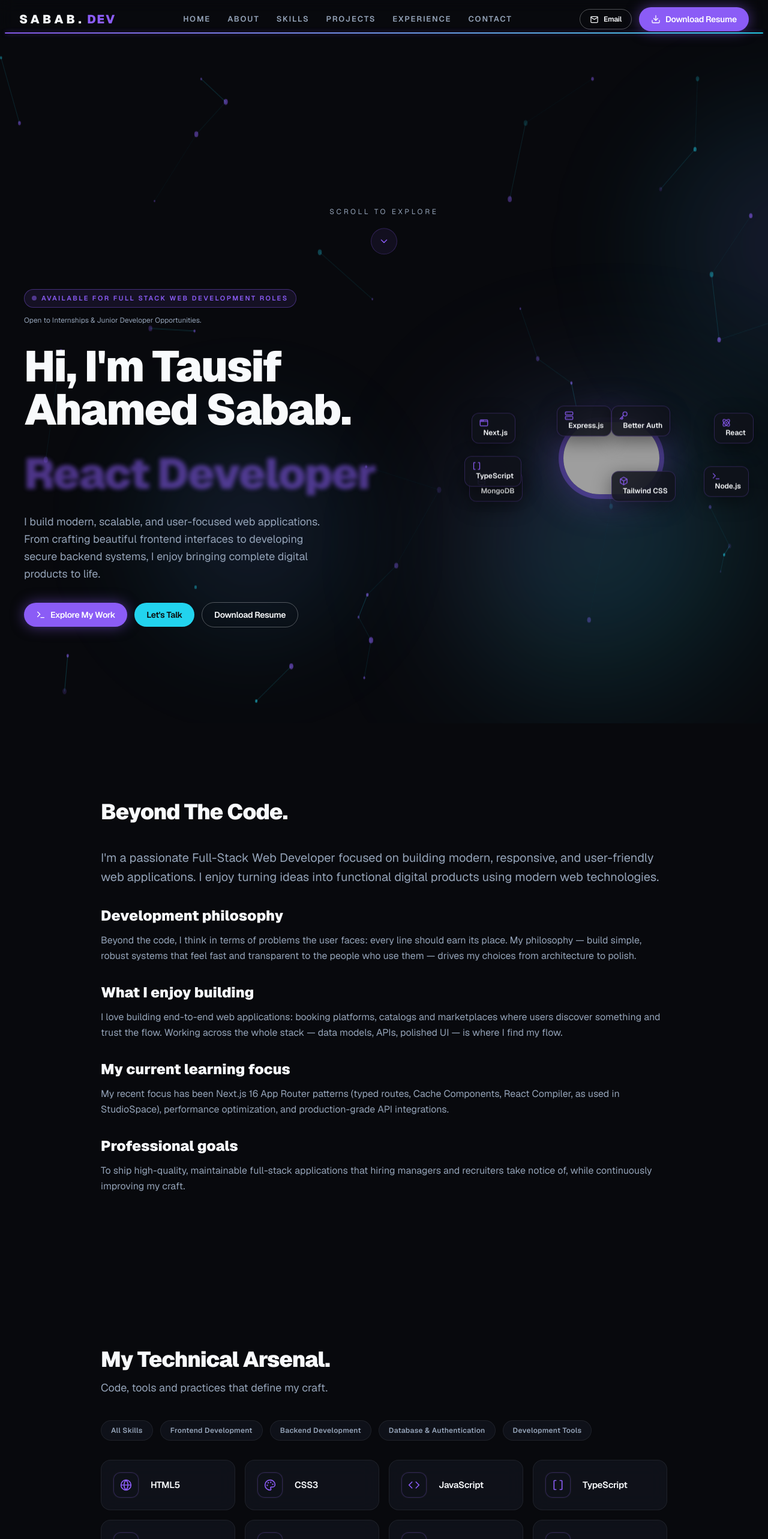
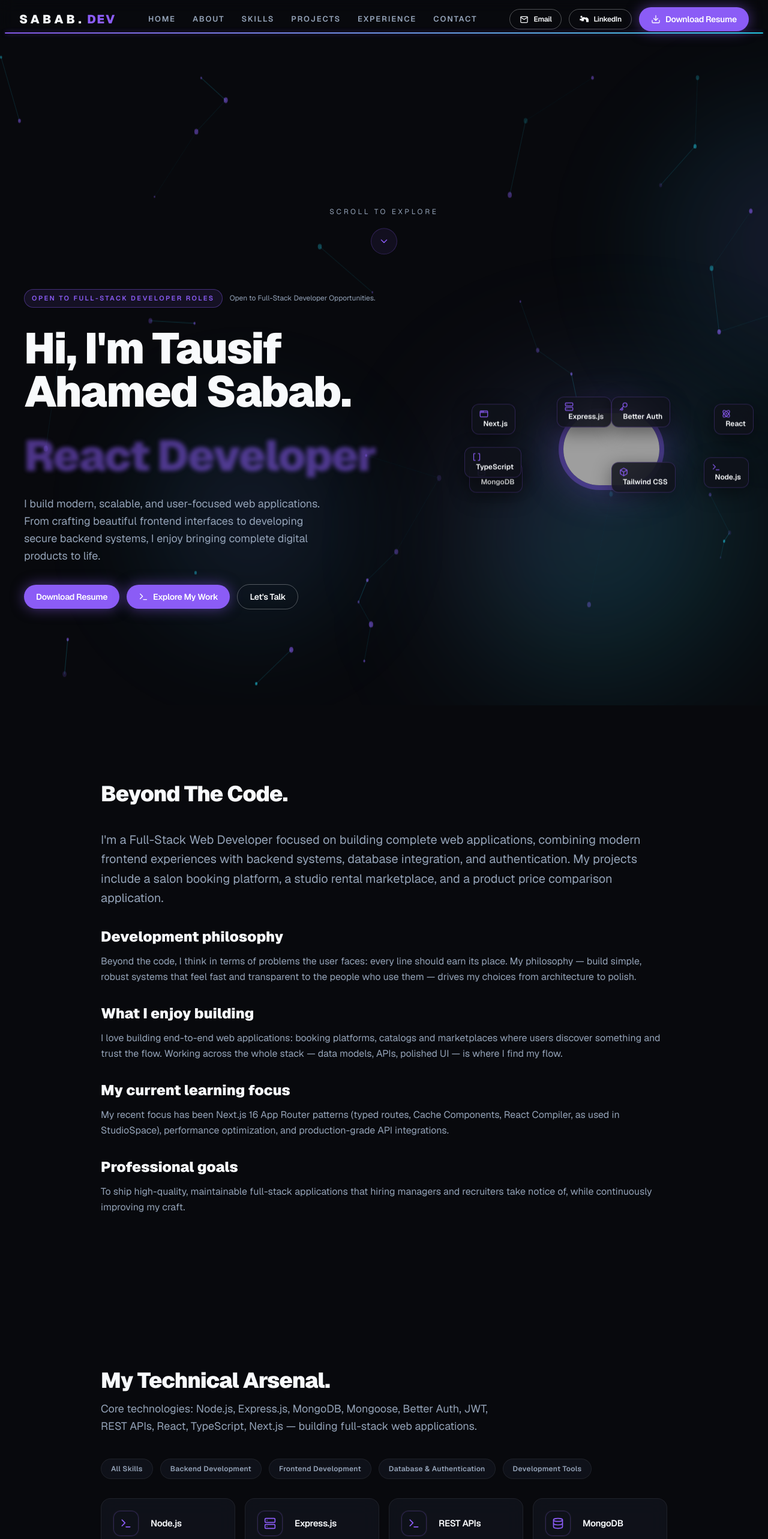
Before and after one commit to tausifahamedsabab/sabab-portfolio-v2, a Next.js app: page / in a window 1280 px wide. Shown: the top 2566 px of the page at 60% size. Built offline with nearby package versions, Linux system fonts and the light colour scheme; grey boxes are pictures that could not be loaded.

Commit message:
refactor: professional positioning updates

```diff
--- a/src/components/layout/Navbar.tsx
+++ b/src/components/layout/Navbar.tsx
@@ -154,7 +154,10 @@ export function Navbar() {
           <Button href={`mailto:${personalInfo.email}`} variant="outline" size="sm" icon={EMAIL_ICON} className="px-4">
             Email
           </Button>
-          <Button href={resumeMailto()} size="md" icon={DOWNLOAD_ICON}>
+          <Button href={personalInfo.linkedinUrl} variant="outline" size="sm" icon={<BrandLinkedIn />}>
+            LinkedIn
+          </Button>
+          <Button href={resumeMailto()} size="md" icon={DOWNLOAD_ICON} className="whitespace-nowrap">
             Download Resume
           </Button>
         </div>
--- a/src/components/sections/About.tsx
+++ b/src/components/sections/About.tsx
@@ -13,7 +13,11 @@ interface AboutBlock {
 }
 
 const blocks: AboutBlock[] = [
-  { text: personalInfo.shortIntro, emphasis: true },
+  {
+    text:
+      "I'm a Full-Stack Web Developer focused on building complete web applications, combining modern frontend experiences with backend systems, database integration, and authentication. My projects include a salon booking platform, a studio rental marketplace, and a product price comparison application.",
+    emphasis: true,
+  },
   {
     title: "Development philosophy",
     text:
--- a/src/components/sections/Hero.tsx
+++ b/src/components/sections/Hero.tsx
@@ -96,7 +96,6 @@ export function Hero() {
             transition={{ type: "tween", duration: 0.6, ease: "easeOut" }}
           >
             <span className="inline-flex items-center gap-2 rounded-full border border-accent/40 bg-accent/10 px-3 py-1.5 text-[11px] font-semibold uppercase tracking-[0.22em] text-accent">
-              <motion.span className="h-2 w-2 rounded-full bg-accent animate-pulse" aria-hidden="true" />
               {personalInfo.heroBadge}
             </span>
             <span className="text-[12px] text-muted">{personalInfo.availability}</span>
@@ -136,14 +135,18 @@ export function Hero() {
             animate={prefersReduced ? { opacity: 1, y: 0 } : { opacity: 1, y: 0 }}
             transition={{ type: "tween", duration: 0.7, delay: 0.65, ease: "easeOut" }}
           >
+            <Button
+              href={`mailto:${personalInfo.email}?subject=Resume%20Request&body=Hi%20Tausif%2C%0A%0AI%27m%20interested%20in%20your%20resume.%20Could%20you%20please%20share%20it%3F%0A%0ABest%20regards`}
+              title="Resume is requested via your email client — no file is hosted on this site"
+              aria-label="Download Resume (via email)"
+            >
+              Download Resume
+            </Button>
             <Button onClick={() => scrollToSection("#projects")} icon={<Icon name="ChevronsRight" size={16} />} title="Browse my projects">
               Explore My Work
             </Button>
-            <Button variant="secondary" href={`mailto:${personalInfo.email}`} title="Get in touch">
+            <Button variant="outline" href={`mailto:${personalInfo.email}`} title="Get in touch">
               Let&apos;s Talk
-            </Button>
-            <Button variant="outline" href={`mailto:${personalInfo.email}?subject=Resume%20Request&body=Hi%20Tausif%2C%0A%0AI%27m%20interested%20in%20your%20resume.%20Could%20you%20please%20share%20it%3F%0A%0ABest%20regards`} title="Download my resume">
-              Download Resume
             </Button>
           </motion.div>
         </motion.div>
--- a/src/data/details.ts
+++ b/src/data/details.ts
@@ -9,11 +9,11 @@ export const personalInfo = {
   title: "Full-Stack Web Developer",
   shortIntro:
     "I'm a passionate Full-Stack Web Developer focused on building modern, responsive, and user-friendly web applications. I enjoy turning ideas into functional digital products using modern web technologies.",
-  availability: "Open to Internships & Junior Developer Opportunities.",
+  availability: "Open to Full-Stack Developer Opportunities.",
   githubUrl: "https://github.com/tausifahamedsabab",
-  linkedinUrl: "https://linkedin.com/in/tausif-ahmed-sabab",
+  linkedinUrl: "https://www.linkedin.com/in/tausif-ahamed-sabab/",
   email: "taosifahmed042@gmail.com",
-  heroBadge: "AVAILABLE FOR FULL STACK WEB DEVELOPMENT ROLES",
+  heroBadge: "OPEN TO FULL-STACK DEVELOPER ROLES",
   heroHeadline: "Hi, I'm Tausif Ahamed Sabab.",
   heroAnimatedHeadline: [
     "Full-Stack Web Developer",
@@ -26,7 +26,8 @@ export const personalInfo = {
   heroButtons: ["Explore My Work", "Let's Talk", "Download Resume"],
   aboutHeading: "Beyond The Code.",
   skillsHeading: "My Technical Arsenal.",
-  skillsSubtitle: "Code, tools and practices that define my craft.",
+  skillsSubtitle:
+    "Core technologies: Node.js, Express.js, MongoDB, Mongoose, Better Auth, JWT, REST APIs, React, TypeScript, Next.js — building full-stack web applications.",
   projectsHeading: "Selected Works.",
   projectsSubtitle:
     "Real applications. Practical solutions. Built with modern technologies.",
--- a/src/data/skills.ts
+++ b/src/data/skills.ts
@@ -11,9 +11,19 @@ export interface SkillCategory {
 
 export const skillCategories: SkillCategory[] = [
   {
+    title: "Backend Development",
+    subtitle: "Developing secure APIs, servers and integrations.",
+    skills: [
+      { name: "Node.js", icon: "Cpu" },
+      { name: "Express.js", icon: "Server" },
+      { name: "REST APIs", icon: "Send" },
+      { name: "MongoDB", icon: "Database" },
+      { name: "Mongoose", icon: "Layers" },
+    ],
+  },
+  {
     title: "Frontend Development",
-    subtitle:
-      "Building responsive, accessible, and visually appealing user interfaces.",
+    subtitle: "Building responsive, user-friendly interfaces.",
     skills: [
       { name: "HTML5", icon: "Globe" },
       { name: "CSS3", icon: "Palette" },
@@ -25,20 +35,8 @@ export const skillCategories: SkillCategory[] = [
     ],
   },
   {
-    title: "Backend Development",
-    subtitle:
-      "Developing APIs, authentication systems, database integrations, and server-side functionality.",
-    skills: [
-      { name: "Node.js", icon: "Cpu" },
-      { name: "Express.js", icon: "Server" },
-      { name: "REST APIs", icon: "Send" },
-      { name: "MongoDB", icon: "Database" },
-      { name: "Mongoose", icon: "Layers" },
-    ],
-  },
-  {
     title: "Database & Authentication",
-    subtitle: "Secure data storage with modern authentication patterns.",
+    subtitle: "Secure data storage and user access control.",
     skills: [
       { name: "Better Auth", icon: "Key" },
       { name: "JWT", icon: "ShieldCheck" },
@@ -48,7 +46,7 @@ export const skillCategories: SkillCategory[] = [
   },
   {
     title: "Development Tools",
-    subtitle: "Tooling I use every day to ship fast and clean.",
+    subtitle: "Tooling I use to build and ship products.",
     skills: [
       { name: "Git", icon: "GitBranch" },
       { name: "GitHub", icon: "Triangle" },
```
